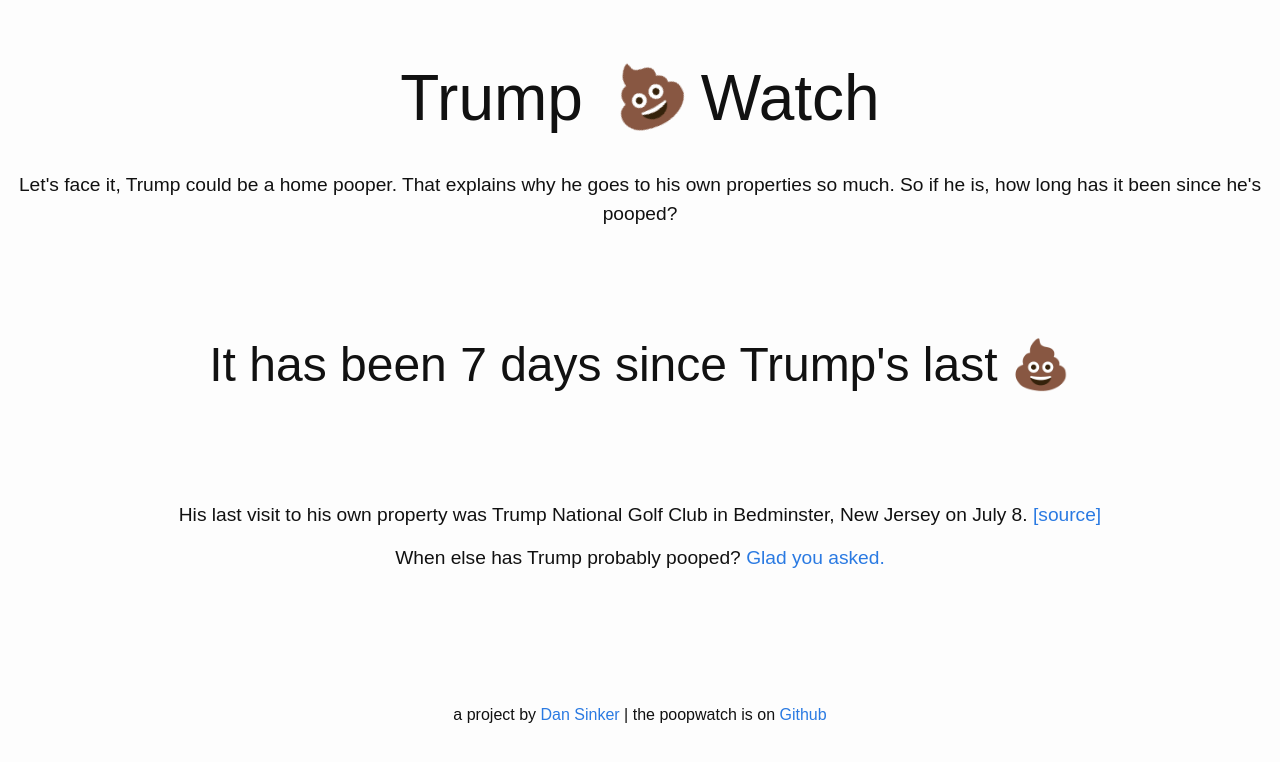
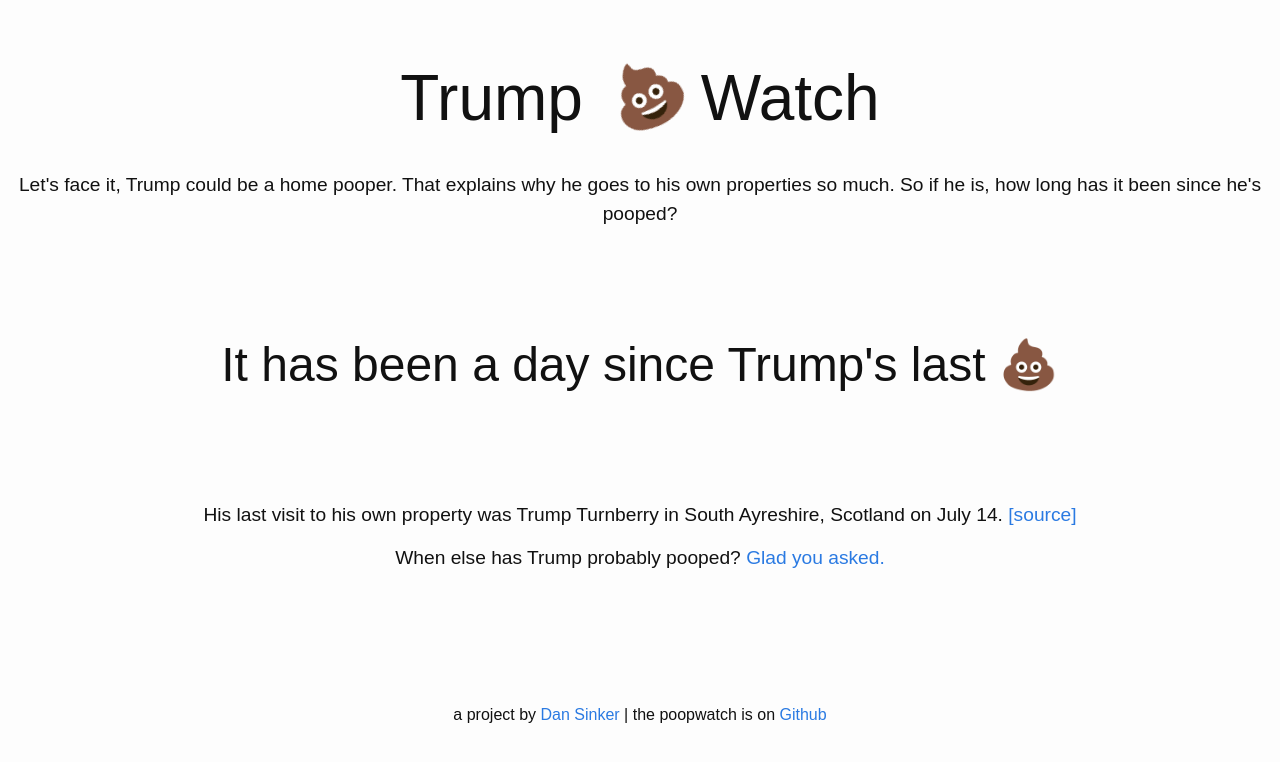
Before and after one commit to dansinker/trumppoopwatch.org, a Jekyll site: the page built from index.md, in a window 1280 px wide. Shown: the top 762 px of the page. Built offline with Jekyll 4.4.1, drawn with Linux system fonts in a browser that asks for light colours; nearby versions of some CDN libraries.

Commit message:
scotland poop

```diff
--- a/_data/trumps.yml
+++ b/_data/trumps.yml
@@ -1,4 +1,8 @@
 poops:
+- location: Trump Turnberry
+  city: South Ayreshire, Scotland
+  date: 2018-07-14
+  link: https://twitter.com/realDonaldTrump/status/1018068353305411584
 - location: Trump National Golf Club
   city: Bedminster, New Jersey
   date: 2018-07-08
```
